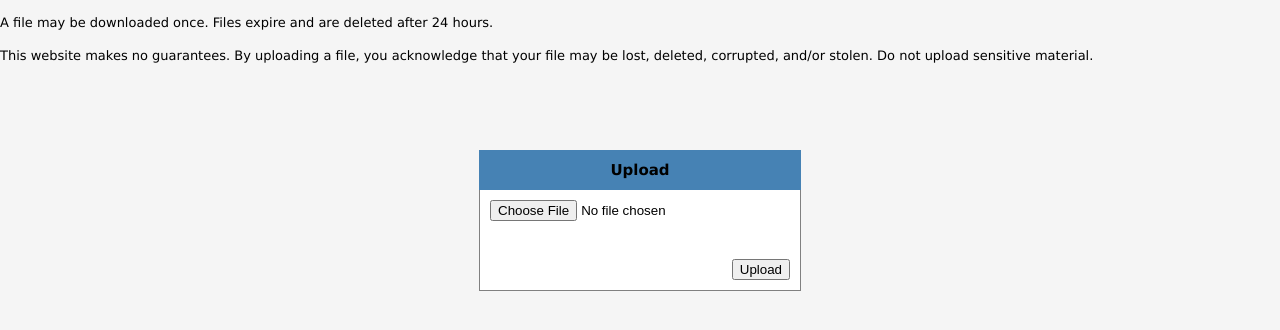
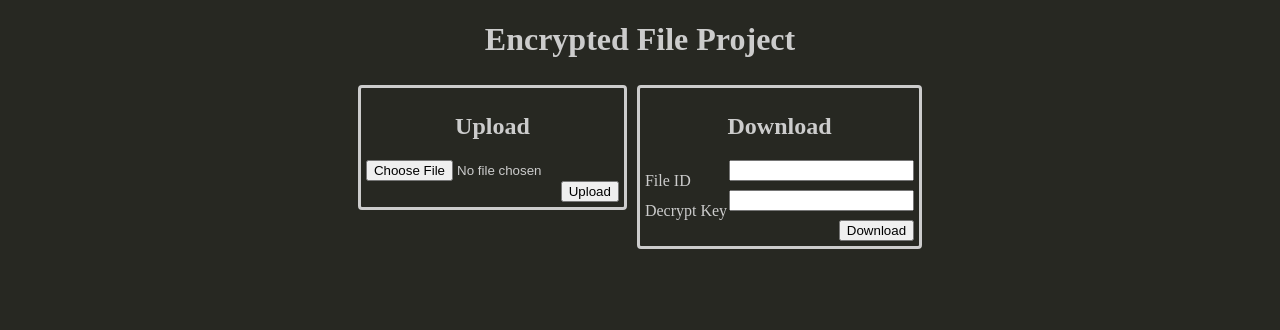
Before and after one commit to Jack-Edwards/encrypted-file-project, a Flask app: page / in a window 1280 px wide. Shown: the top 330 px of the page. Run offline with Flask 2, Linux system fonts and the light colour scheme.

Commit message:
Implement 'Download' functionality

```diff
--- a/app/app.py
+++ b/app/app.py
@@ -67,12 +67,16 @@ def file_upload():
                             file_created=file.created)
 
 
-@app.route('/file/download', methods=['GET'])
+@app.route('/file/download', methods=['POST'])
 def file_download():
-    file_id = request.args.get('file_id')
+    file_id = request.form.get('fileId')
     file = File.query.filter_by(id=file_id).first()
-    file_path = os.path.join(config['PATH']['FILES'], file.id)
-    send_file(file_path, as_attachment=True)
+    file_directory = os.path.join(config['PATH']['FILES'], file.id)
+    for found in os.listdir(file_directory):
+        file_path = os.path.join(file_directory, found)
+        if os.path.exists(file_path) and os.path.isfile(file_path):
+            print(file_path)
+            return send_file(file_path, as_attachment=True)
 
 
 if __name__ == '__main__':
--- a/app/static/css/main.css
+++ /dev/null
@@ -1,70 +0,0 @@
-body {
-    font: 13px/20px 'Lucida Grande', Tahoma, Verdana, sans-serif;
-    color: #4045040;
-    background-color: whitesmoke;
-    margin-left: auto;
-    margin-right: auto;
-    margin-top: 0px;
-    margin-bottom: 0px;
-    height: 100%;
-}
-
-input[type="file"] {
-    position: absolute;
-    top: 30px;
-    left: 10px;
-}
-
-.custom-file-upload {
-    cursor: pointer;
-}
-
-.upload-container {
-    padding: 7% 0 20px 0;
-}
-
-.upload {
-    position: relative;
-    margin: 0 auto;
-    padding-left: 20px;
-    padding-right: 20px;
-    padding-bottom: 50px;
-    width: 280px;
-    background: white;
-    border: 1px solid gray;
-}
-
-.upload > h1 {
-    text-align: center;
-    margin: -20px -21px 20px;
-    line-height: 40px;
-    font-size: 15px;
-    font-weight: bold;
-    color: black;
-    background: steelblue;
-}
-
-.upload > form {
-    min-height: 30px;
-}
-
-.upload > form > input[type=submit] {
-    float: right;
-    cursor: pointer;
-    position: absolute;
-    bottom: 10px;
-    right: 10px;
-}
-
-.file-details-container {
-    display: none;
-}
-
-.file-details {
-    background: white;
-    width: 280px;
-    margin: 0 auto;
-    padding: 8px 20px;
-    max-height: 24px;
-    overflow-y: hidden;
-}
--- /dev/null
+++ b/app/static/css/styles.css
@@ -0,0 +1,81 @@
+.flexbox {
+    display: flex;
+    align-items: center;
+    justify-content: center;
+    align-items: start;
+}
+
+.float-left {
+    float: left;
+}
+
+.float-right {
+    float: right;
+}
+
+.bg-dark {
+    background-color: #272822;
+}
+
+.fg-light {
+    color: #cccccc;
+}
+
+.border-light {
+    border-radius: 4px;
+    border-color: #cccccc;
+    border-style: solid;
+}
+
+.font {
+    font-family: 'Courier New', Courier, monospace;
+}
+
+.margin-5 {
+    margin: 5px;
+}
+
+.adjust-label-position {
+    padding-top: 12px;
+    margin-right: 2px;
+}
+
+.padding-5 {
+    padding: 5px;
+}
+
+.center-text {
+    text-align: center;
+}
+
+.left-text {
+    text-align: left;
+}
+
+.flex-column {
+    flex-direction: column;
+}
+
+.float-left {
+    float: left;
+}
+
+.float-right {
+    float: right;
+}
+
+.hide {
+    display: none;
+}
+
+.width-min {
+    width: min-content;
+}
+
+.width-fill {
+    width: 100%;
+}
+
+.overflow {
+    overflow: auto;
+}
--- a/app/static/js/main.js
+++ /dev/null
@@ -1,28 +0,0 @@
-document.addEventListener("DOMContentLoaded", function() {
-    console.log("main.js: Document ready");
-    var fileToRead = document.getElementById("file-upload");
-
-    fileToRead.addEventListener("change", function(event) {
-        var files = fileToRead.files;
-        var len = files.length;
-        // we should read just one file
-        if (len) {
-            var pFileName = document.getElementById("upload-file-name");
-            pFileName.innerHTML = files[0].name;
-
-            var pFileType = document.getElementById("upload-file-type");
-            pFileType.innerHTML = files[0].type;
-
-            var pFileSize = document.getElementById("upload-file-size");
-            pFileSize.innerHTML = files[0].size;
-
-            var container = document.getElementById("file-details-container");
-            container.style.display = "block";
-        }
-
-    }, false);
-    console.log("main.js: fileToRead listener ready");
-
-
-
-});
--- /dev/null
+++ b/app/static/js/scripts.js
@@ -0,0 +1,21 @@
+document.addEventListener("DOMContentLoaded", function() {
+    console.log("main.js: Document ready");
+    var fileToRead = document.getElementById("fileUpload");
+
+    fileToRead.addEventListener("change", function(event) {
+        var files = fileToRead.files;
+        var len = files.length;
+        if (len > 0) {
+            var pFileName = document.getElementById("uploadFileName");
+            pFileName.innerHTML = files[0].name;
+
+            var pFileType = document.getElementById("uploadFileType");
+            pFileType.innerHTML = files[0].type;
+
+            var pFileSize = document.getElementById("uploadFileSize");
+            pFileSize.innerHTML = files[0].size;
+        }
+
+    }, false);
+    console.log("main.js: fileToRead listener ready");
+});
--- a/app/templates/index.html
+++ b/app/templates/index.html
@@ -2,29 +2,44 @@
 <html lang="en">
     <head>
         <meta charset="UTF-8">
-    <title>24HourFiles</title>
-    <link rel="stylesheet" href="{{ url_for('static', filename='css/main.css') }}">
-    <script src="{{ url_for('static', filename='js/main.js') }}" type="text/javascript"></script>
+        <title>Encrypted File Project</title>
+        <link rel="stylesheet" href="{{ url_for('static', filename='css/styles.css') }}">
+        <script src="{{ url_for('static', filename='js/scripts.js') }}" type="text/javascript"></script>
     </head>
-<body>
-<p>A file may be downloaded once.  Files expire and are deleted after 24 hours.</p>
-<p>This website makes no guarantees.
-    By uploading a file, you acknowledge that your file may be lost, deleted, corrupted, and/or stolen.
-    Do not upload sensitive material.</p>
-    <section class="upload-container">
-        <div class="upload">
-            <h1>Upload</h1>
-            <div></div>
-            <form method=post action='/file/upload' enctype=multipart/form-data>
-                <input id="file-upload" type="file" name="file"/>
-                <input type=submit value=Upload style="float:right">
+    <body class="center-text bg-dark fg-light">
+        <h1>Encrypted File Project</h1>
+        <div class="flexbox">
+            <div class="margin-5 padding-5 border-light">
+                <h2>Upload</h2>
+                <div>
+                    <form id='upload' method=post action='/file/upload' enctype=multipart/form-data>
+                        <input id="fileUpload" class="float-left" type="file" name="file"/>
+                        <div style="clear: both;"></div>
+                        <input class="float-right" type=submit value=Upload>
                     </form>
                 </div>
-        <div class="file-details-container" id="file-details-container">
-            <p class="file-details" id="upload-file-name"></p>
-            <p class="file-details" id="upload-file-type"></p>
-            <p class="file-details" id="upload-file-size"></p>
+                <div id="file-details-container" class="left-text">
+                    <p id="uploadFileName"></p>
+                    <p id="uploadFileType"></p>
+                    <p id="uploadFileSize"></p>
                 </div>
-    </section>
+            </div>
+            <div class="margin-5 padding-5 border-light">
+                <h2>Download</h2>
+                <div>
+                    <form id='download' method=post action='/file/download'>
+                        <label class="float-left adjust-label-position" for="fileId">File ID</label>
+                        <input class="float-right" type="text" name="fileId"/>
+                        <div style="clear: both;"></div>
+
+                        <label class="float-left adjust-label-position" for="decryptKey">Decrypt Key</label>
+                        <input class="float-right" type="text" name="decryptKey"/>
+                        <div style="clear: both;"></div>
+
+                        <input class="float-right" type=submit value=Download>
+                    </form>
+                </div>
+            </div>
+        </div>
     </body>
 </html>
```
Lines whose indentation alone changed are shown as unchanged.
